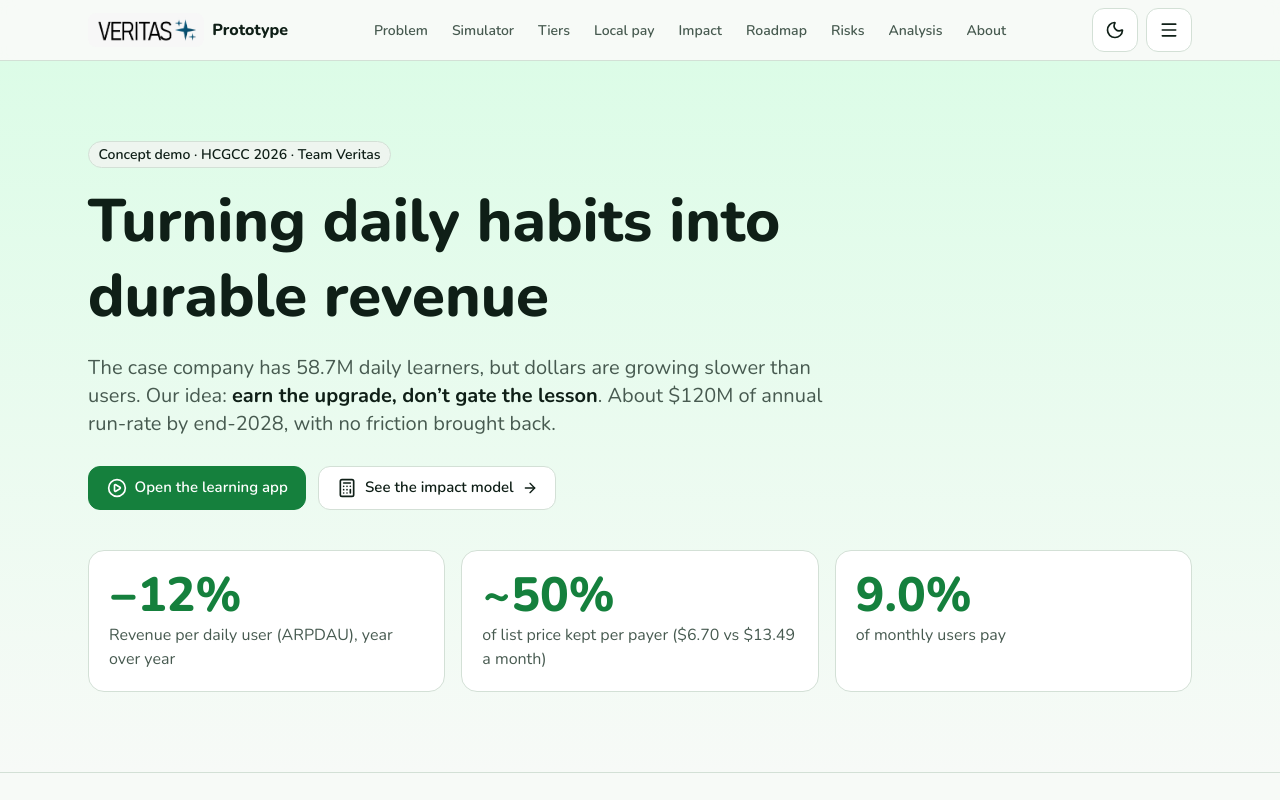
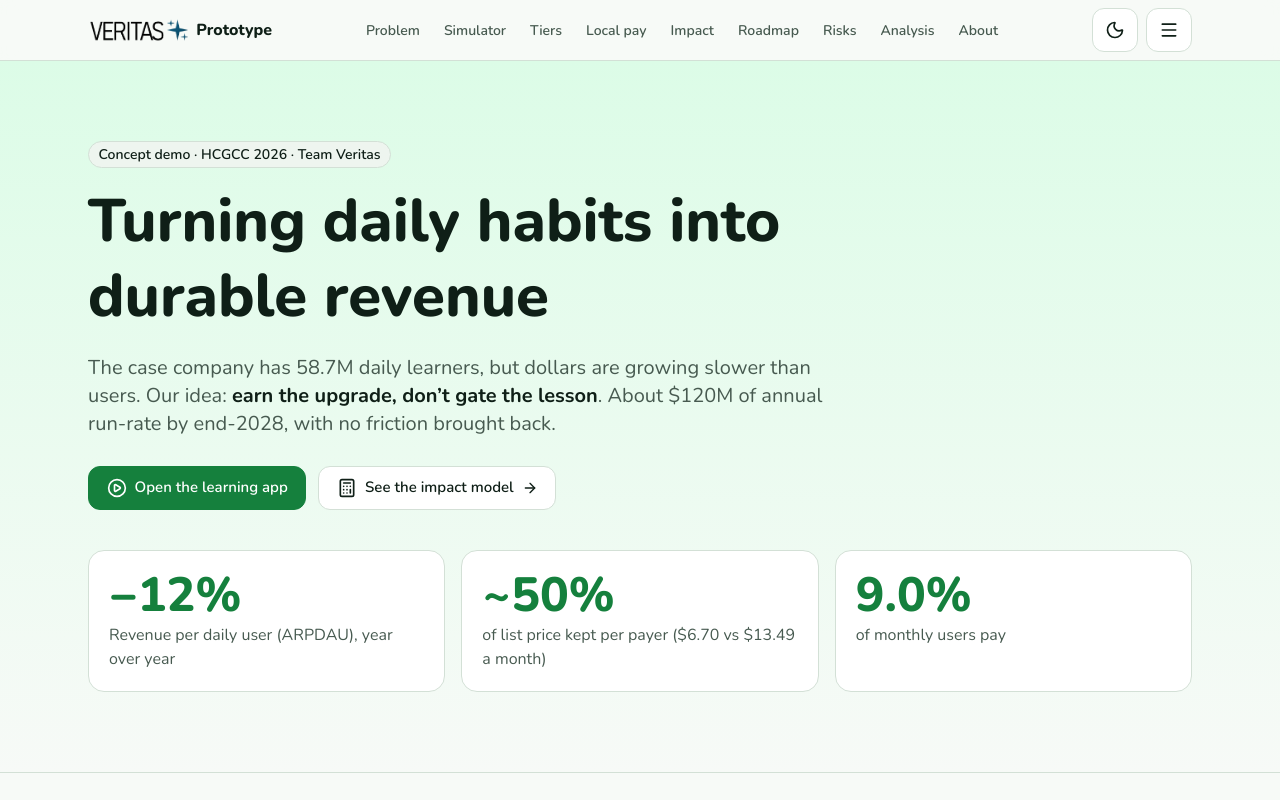
Before and after one commit to dedoli28/veritas-hcgcc-prototype, a Next.js app: page /case in a window 1280 px wide. Shown: the top 800 px of the page. Built offline with nearby package versions, Linux system fonts and the light colour scheme.

Commit message:
Make logo background transparent, invert text in dark theme
Co-Authored-By: Claude Sonnet 5.5 <noreply@anthropic.com>

```diff
--- a/src/app/globals.css
+++ b/src/app/globals.css
@@ -200,3 +200,12 @@ input[type="range"] {
   font-family: "Feather Bold", var(--font-nunito), system-ui, sans-serif;
   font-weight: 800;
 }
+
+:root[data-theme="dark"] .veritas-logo {
+  filter: invert(1) hue-rotate(180deg);
+}
+@media (prefers-color-scheme: dark) {
+  :root:not([data-theme="light"]) .veritas-logo {
+    filter: invert(1) hue-rotate(180deg);
+  }
+}
--- a/src/components/Logo.tsx
+++ b/src/components/Logo.tsx
@@ -1,11 +1,11 @@
 import Image from "next/image";
 
-/** Team Veritas logo (provided by the team). Sits on a light pill so it reads in both themes. */
+/** Team Veritas logo (provided by the team). Transparent background; text is inverted to white in dark theme. */
 export default function Logo({ height = 32 }: { height?: number }) {
   const width = Math.round((height * 961) / 249);
   return (
-    <span className="inline-flex shrink-0 items-center rounded-lg bg-[#f7f7f7] px-2 py-1">
-      <Image src="/veritas-logo.png" alt="Veritas" width={width} height={height} priority style={{ height, width: "auto" }} />
+    <span className="inline-flex shrink-0 items-center">
+      <Image src="/veritas-logo.png" alt="Veritas" width={width} height={height} priority className="veritas-logo" style={{ height, width: "auto" }} />
     </span>
   );
 }
```
Also changed, not shown: public/veritas-logo.png.
